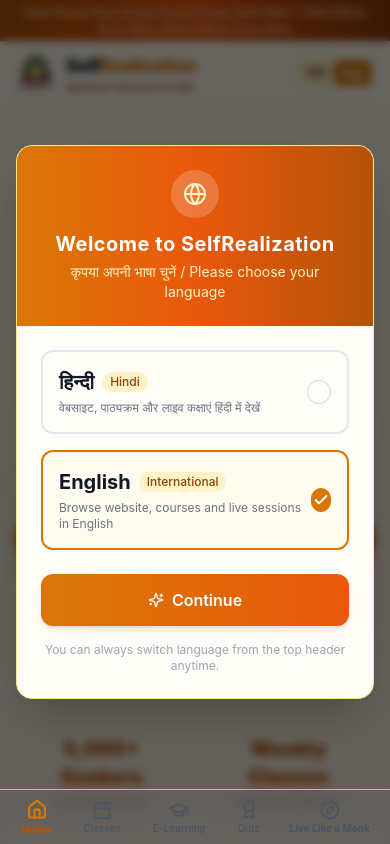
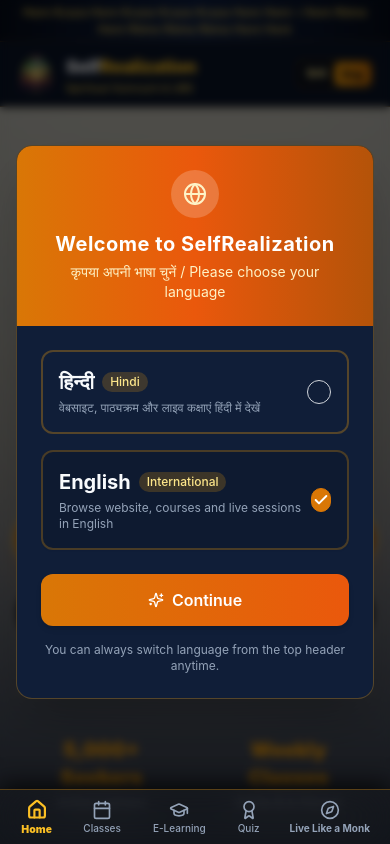
Before and after one commit to spiritual-quiz/self-realization, a Next.js app: page / in a window 390 px wide. Shown: the top 844 px of the page. Built offline with nearby package versions, Linux system fonts and the light colour scheme; no server answers.

Commit message:
feat: implement Option 2 Royal Navy and Warm Amber Gold theme across platform

```diff
--- a/src/app/globals.css
+++ b/src/app/globals.css
@@ -5,45 +5,85 @@
 @tailwind utilities;
 
 :root {
-  --foreground-rgb: 44, 24, 16;
-  --background-start-rgb: 246, 239, 227;
-  --background-end-rgb: 242, 232, 216;
+  --foreground-rgb: 248, 250, 252;
+  --background-start-rgb: 11, 21, 40;
+  --background-end-rgb: 7, 13, 26;
 }
 
 body {
-  color: rgb(var(--foreground-rgb));
-  background: #F6EFE3;
+  color: #F8FAFC;
+  background: #0B1528;
   font-family: -apple-system, BlinkMacSystemFont, "Segoe UI", Roboto, "Helvetica Neue", Arial, sans-serif;
   overflow-x: hidden;
   -webkit-font-smoothing: antialiased;
 }
 
-/* Eliminate cold stark white: render cards in warm, luxurious Vedic ivory parchment */
+/* =========================================================================
+   ROYAL NAVY & WARM AMBER GOLD PALETTE OVERRIDES
+   ========================================================================= */
+
+/* Deep Royal Navy Card Surfaces */
 .bg-white {
-  background-color: #FFFDF8 !important;
+  background-color: #101E38 !important;
+  color: #F8FAFC !important;
+  border-color: rgba(245, 158, 11, 0.3) !important;
 }
 
-.bg-stone-50, .bg-gray-50 {
-  background-color: #F8F2E6 !important;
+/* Secondary muted navy surfaces */
+.bg-stone-50, .bg-gray-50, .bg-amber-50, .bg-amber-50\/50, .bg-amber-50\/60, .bg-amber-50\/70 {
+  background-color: #0E1A30 !important;
+  border-color: rgba(245, 158, 11, 0.25) !important;
+}
+
+.bg-amber-100, .bg-amber-100\/60, .bg-amber-100\/70, .bg-amber-100\/80 {
+  background-color: rgba(245, 158, 11, 0.2) !important;
+  color: #FDE68A !important;
+  border-color: rgba(245, 158, 11, 0.4) !important;
+}
+
+/* Text adjustments for high-contrast readability against royal navy */
+.text-gray-900, .text-gray-800, .text-stone-900 {
+  color: #F8FAFC !important;
+}
+
+.text-gray-700, .text-gray-600, .text-stone-600, .text-stone-700 {
+  color: #CBD5E1 !important;
+}
+
+.text-gray-500, .text-gray-400 {
+  color: #94A3B8 !important;
+}
+
+.text-amber-950, .text-amber-900, .text-amber-800 {
+  color: #FDE68A !important;
+}
+
+.text-amber-700, .text-amber-600 {
+  color: #F59E0B !important;
+}
+
+/* Border adjustments */
+.border-gray-200, .border-gray-100, .border-amber-200, .border-amber-100, .border-amber-200\/80, .border-amber-200\/90 {
+  border-color: rgba(245, 158, 11, 0.3) !important;
 }
 
 .shadow-vedic {
-  box-shadow: 0 10px 30px -5px rgba(180, 83, 9, 0.09), 0 4px 12px -2px rgba(180, 83, 9, 0.05);
+  box-shadow: 0 10px 30px -5px rgba(0, 0, 0, 0.6), 0 4px 12px -2px rgba(245, 158, 11, 0.18);
 }
 
-/* Custom devotional scrollbar */
+/* Custom devotional scrollbar in Royal Navy & Warm Amber Gold */
 ::-webkit-scrollbar {
   width: 8px;
 }
 ::-webkit-scrollbar-track {
-  background: #fef3c7;
+  background: #0B1528;
 }
 ::-webkit-scrollbar-thumb {
-  background: #d97706;
+  background: #F59E0B;
   border-radius: 4px;
 }
 ::-webkit-scrollbar-thumb:hover {
-  background: #b45309;
+  background: #D97706;
 }
 
 @keyframes fadeIn {
--- a/src/app/layout.tsx
+++ b/src/app/layout.tsx
@@ -29,7 +29,7 @@ export default function RootLayout({
         <link rel="preconnect" href="https://fonts.gstatic.com" crossOrigin="anonymous" />
         <link href="https://fonts.googleapis.com/css2?family=Alex+Brush&family=Great+Vibes&display=swap" rel="stylesheet" />
       </head>
-      <body className="min-h-screen flex flex-col bg-[#F6EFE3] text-[#2C1810] selection:bg-amber-300 selection:text-amber-950">
+      <body className="min-h-screen flex flex-col bg-[#0B1528] text-[#F8FAFC] selection:bg-amber-500 selection:text-slate-950">
         <LanguageProvider>
           <LanguageModal />
           <Header />
--- a/src/components/common/Footer.tsx
+++ b/src/components/common/Footer.tsx
@@ -11,7 +11,7 @@ export default function Footer() {
   const { t, language } = useLanguage();
 
   return (
-    <footer className="bg-gradient-to-b from-amber-950 via-stone-950 to-black text-amber-100/90 pt-16 pb-12 border-t-4 border-amber-600">
+    <footer className="bg-gradient-to-b from-[#0B1528] via-[#070D1A] to-[#040810] text-slate-300 pt-16 pb-12 border-t-4 border-amber-500">
       <div className="max-w-7xl mx-auto px-4 sm:px-6 lg:px-8">
 
         {/* Top Sacred Decorative Divider */}
@@ -20,7 +20,7 @@ export default function Footer() {
           <LotusAccent className="opacity-70 my-2" />
         </div>
 
-        <div className="grid grid-cols-1 md:grid-cols-2 lg:grid-cols-4 gap-10 pb-12 border-b border-amber-900/60">
+        <div className="grid grid-cols-1 md:grid-cols-2 lg:grid-cols-4 gap-10 pb-12 border-b border-amber-500/20">
 
           {/* Brand Info */}
           <div className="space-y-4">
--- a/src/components/common/Header.tsx
+++ b/src/components/common/Header.tsx
@@ -67,9 +67,9 @@ export default function Header() {
       {/* =========================================================================
           1. TOP STICKY HEADER (Desktop & Mobile Brand / Ribbon)
           ========================================================================= */}
-      <header className="sticky top-0 z-40 w-full bg-[#FFF9EE]/95 backdrop-blur-md border-b border-amber-300/70 shadow-xs transition-all">
+      <header className="sticky top-0 z-40 w-full bg-[#0B1528]/95 backdrop-blur-md border-b border-amber-500/30 shadow-md transition-all">
         {/* Sacred Mahamantra Ribbon */}
-        <div className="bg-gradient-to-r from-amber-700 via-orange-600 to-amber-800 text-amber-50 text-[11px] sm:text-xs py-1 px-4 text-center tracking-wider font-medium flex items-center justify-center gap-2">
+        <div className="bg-gradient-to-r from-[#070D1A] via-[#102042] to-[#070D1A] text-amber-300 text-[11px] sm:text-xs py-1 px-4 text-center tracking-wider font-semibold flex items-center justify-center gap-2 border-b border-amber-500/20">
           <span>Hare Kṛṣṇa Hare Kṛṣṇa Kṛṣṇa Kṛṣṇa Hare Hare • Hare Rāma Hare Rāma Rāma Rāma Hare Hare</span>
         </div>
 
@@ -88,10 +88,10 @@ export default function Header() {
                 />
               </div>
               <div className="flex flex-col">
-                <span className="text-lg sm:text-xl font-black tracking-tight text-gray-900 group-hover:text-amber-700 transition-colors">
-                  Self<span className="text-amber-600">Realization</span>
+                <span className="text-lg sm:text-xl font-black tracking-tight text-white group-hover:text-amber-400 transition-colors">
+                  Self<span className="text-amber-400">Realization</span>
                 </span>
-                <span className="text-[10px] sm:text-[11px] text-amber-800/80 font-bold tracking-wide">
+                <span className="text-[10px] sm:text-[11px] text-amber-300/80 font-bold tracking-wide">
                   {language === "hi" ? "आत्म-साक्षात्कार मंच" : "Spiritual Outreach & LMS"}
                 </span>
               </div>
@@ -111,11 +111,11 @@ export default function Header() {
                     href={link.href}
                     className={`px-3.5 py-2 rounded-xl text-sm font-bold transition-all flex items-center gap-1.5 ${
                       isActive
-                        ? "bg-amber-100/80 text-amber-900 shadow-xs ring-1 ring-amber-300"
-                        : "text-gray-800 hover:text-amber-700 hover:bg-amber-100/50"
+                        ? "bg-amber-500/20 text-amber-300 shadow-xs ring-1 ring-amber-400/50"
+                        : "text-slate-300 hover:text-amber-300 hover:bg-white/5"
                     }`}
                   >
-                    <Icon className={`w-4 h-4 ${isActive ? "text-amber-700" : link.color || "text-gray-600"}`} />
+                    <Icon className={`w-4 h-4 ${isActive ? "text-amber-400" : "text-amber-500/80"}`} />
                     <span>{link.label}</span>
                   </Link>
                 );
@@ -125,14 +125,14 @@ export default function Header() {
             {/* Desktop Right Controls: Language Switcher & Primary Call to Action */}
             <div className="hidden sm:flex items-center gap-3">
               {/* Bilingual Switcher */}
-              <div className="flex items-center bg-amber-100/70 border border-amber-300 rounded-full p-1 shadow-inner">
+              <div className="flex items-center bg-[#070D1A] border border-amber-500/40 rounded-full p-1 shadow-inner">
                 <button
                   type="button"
                   onClick={() => setLanguage("hi")}
                   className={`px-3 py-1 text-xs font-bold rounded-full transition-all cursor-pointer ${
                     language === "hi"
-                      ? "bg-amber-600 text-white shadow-xs"
-                      : "text-amber-900 hover:text-amber-700"
+                      ? "bg-gradient-to-r from-amber-500 to-amber-600 text-slate-950 font-black shadow-xs"
+                      : "text-amber-200/80 hover:text-white"
                   }`}
                 >
                   हिन्दी
@@ -142,8 +142,8 @@ export default function Header() {
                   onClick={() => setLanguage("en")}
                   className={`px-3 py-1 text-xs font-bold rounded-full transition-all cursor-pointer ${
                     language === "en"
-                      ? "bg-amber-600 text-white shadow-xs"
-                      : "text-amber-900 hover:text-amber-700"
+                      ? "bg-gradient-to-r from-amber-500 to-amber-600 text-slate-950 font-black shadow-xs"
+                      : "text-amber-200/80 hover:text-white"
                   }`}
                 >
                   English
@@ -153,21 +153,21 @@ export default function Header() {
               {/* Join Free Class CTA */}
               <Link
                 href="/live-classes"
-                className="inline-flex items-center gap-2 px-5 py-2.5 rounded-full text-xs sm:text-sm font-black text-white bg-gradient-to-r from-amber-600 to-orange-600 hover:from-amber-700 hover:to-orange-700 shadow-md shadow-orange-500/20 hover:shadow-lg transition-all transform hover:-translate-y-0.5 active:translate-y-0"
+                className="inline-flex items-center gap-2 px-5 py-2.5 rounded-full text-xs sm:text-sm font-black text-slate-950 bg-gradient-to-r from-amber-400 via-amber-500 to-amber-600 hover:from-amber-300 hover:to-amber-500 shadow-md shadow-amber-500/25 hover:shadow-lg transition-all transform hover:-translate-y-0.5 active:translate-y-0"
               >
-                <Sparkles className="w-4 h-4 text-amber-200" />
+                <Sparkles className="w-4 h-4 text-slate-950" />
                 <span>{t.nav.joinFreeClass}</span>
               </Link>
             </div>
 
             {/* Mobile Header Right: Language Switcher */}
             <div className="flex items-center gap-1.5 lg:hidden">
-              <div className="flex items-center bg-amber-100/80 border border-amber-300 rounded-lg p-0.5 shadow-xs">
+              <div className="flex items-center bg-[#070D1A] border border-amber-500/40 rounded-lg p-0.5 shadow-xs">
                 <button
                   type="button"
                   onClick={() => setLanguage("hi")}
                   className={`px-2 py-1 text-[11px] font-black rounded-md transition-all cursor-pointer ${
-                    language === "hi" ? "bg-amber-600 text-white shadow-xs" : "text-amber-900"
+                    language === "hi" ? "bg-gradient-to-r from-amber-500 to-amber-600 text-slate-950" : "text-amber-200"
                   }`}
                 >
                   हिन्दी
@@ -176,7 +176,7 @@ export default function Header() {
                   type="button"
                   onClick={() => setLanguage("en")}
                   className={`px-2 py-1 text-[11px] font-black rounded-md transition-all cursor-pointer ${
-                    language === "en" ? "bg-amber-600 text-white shadow-xs" : "text-amber-900"
+                    language === "en" ? "bg-gradient-to-r from-amber-500 to-amber-600 text-slate-950" : "text-amber-200"
                   }`}
                 >
                   Eng
@@ -193,18 +193,18 @@ export default function Header() {
           ========================================================================= */}
       <nav
         aria-label="Mobile Bottom Horizontal Menu"
-        className="lg:hidden fixed bottom-0 left-0 right-0 z-50 bg-[#FFF9EE]/98 backdrop-blur-xl border-t border-amber-300/80 shadow-[0_-4px_25px_rgba(180,83,9,0.12)] py-1.5 px-1.5 flex items-center justify-around"
+        className="lg:hidden fixed bottom-0 left-0 right-0 z-50 bg-[#070D1A]/98 backdrop-blur-xl border-t border-amber-500/30 shadow-[0_-4px_25px_rgba(0,0,0,0.8)] py-1.5 px-1.5 flex items-center justify-around"
       >
         {/* 1. 🏠 Home */}
         <Link
           href="/"
           className={`flex flex-col items-center justify-center py-1 px-1.5 rounded-xl transition-all grow text-center ${
             pathname === "/"
-              ? "text-amber-700 font-black scale-105"
-              : "text-gray-600 hover:text-gray-900 font-medium"
+              ? "text-amber-400 font-black scale-105"
+              : "text-slate-400 hover:text-slate-200 font-medium"
           }`}
         >
-          <Home className={`w-5 h-5 ${pathname === "/" ? "text-amber-600 stroke-[2.5]" : "text-gray-600"}`} />
+          <Home className={`w-5 h-5 ${pathname === "/" ? "text-amber-400 stroke-[2.5]" : "text-slate-400"}`} />
           <span className="text-[10px] mt-0.5 leading-tight truncate">
             {language === "hi" ? "होम" : "Home"}
           </span>
@@ -215,11 +215,11 @@ export default function Header() {
           href="/live-classes"
           className={`flex flex-col items-center justify-center py-1 px-1.5 rounded-xl transition-all grow text-center ${
             pathname.startsWith("/live-classes")
-              ? "text-amber-700 font-black scale-105"
-              : "text-gray-600 hover:text-gray-900 font-medium"
+              ? "text-amber-400 font-black scale-105"
+              : "text-slate-400 hover:text-slate-200 font-medium"
           }`}
         >
-          <Calendar className={`w-5 h-5 ${pathname.startsWith("/live-classes") ? "text-amber-600 stroke-[2.5]" : "text-gray-600"}`} />
+          <Calendar className={`w-5 h-5 ${pathname.startsWith("/live-classes") ? "text-amber-400 stroke-[2.5]" : "text-slate-400"}`} />
           <span className="text-[10px] mt-0.5 leading-tight truncate">
             {language === "hi" ? "कक्षाएं" : "Classes"}
           </span>
@@ -230,11 +230,11 @@ export default function Header() {
           href="/courses"
           className={`flex flex-col items-center justify-center py-1 px-1.5 rounded-xl transition-all grow text-center ${
             pathname.startsWith("/courses")
-              ? "text-orange-700 font-black scale-105"
-              : "text-gray-600 hover:text-gray-900 font-medium"
+              ? "text-amber-400 font-black scale-105"
+              : "text-slate-400 hover:text-slate-200 font-medium"
           }`}
         >
-          <GraduationCap className={`w-5 h-5 ${pathname.startsWith("/courses") ? "text-orange-600 stroke-[2.5]" : "text-gray-600"}`} />
+          <GraduationCap className={`w-5 h-5 ${pathname.startsWith("/courses") ? "text-amber-400 stroke-[2.5]" : "text-slate-400"}`} />
           <span className="text-[10px] mt-0.5 leading-tight truncate">
             {language === "hi" ? "ई-लर्निंग" : "E-Learning"}
           </span>
@@ -245,11 +245,11 @@ export default function Header() {
           href="/quiz"
           className={`flex flex-col items-center justify-center py-1 px-1.5 rounded-xl transition-all grow text-center ${
             pathname.startsWith("/quiz")
-              ? "text-amber-700 font-black scale-105"
-              : "text-gray-600 hover:text-gray-900 font-medium"
+              ? "text-amber-400 font-black scale-105"
+              : "text-slate-400 hover:text-slate-200 font-medium"
           }`}
         >
-          <Award className={`w-5 h-5 ${pathname.startsWith("/quiz") ? "text-amber-600 stroke-[2.5]" : "text-gray-600"}`} />
+          <Award className={`w-5 h-5 ${pathname.startsWith("/quiz") ? "text-amber-400 stroke-[2.5]" : "text-slate-400"}`} />
           <span className="text-[10px] mt-0.5 leading-tight truncate">
             {language === "hi" ? "क्विज़" : "Quiz"}
           </span>
@@ -260,11 +260,11 @@ export default function Header() {
           href="/live-like-a-monk"
           className={`flex flex-col items-center justify-center py-1 px-1 rounded-xl transition-all grow text-center ${
             pathname.startsWith("/live-like-a-monk")
-              ? "text-amber-800 font-black scale-105"
-              : "text-gray-600 hover:text-gray-900 font-medium"
+              ? "text-amber-400 font-black scale-105"
+              : "text-slate-400 hover:text-slate-200 font-medium"
           }`}
         >
-          <Compass className={`w-5 h-5 ${pathname.startsWith("/live-like-a-monk") ? "text-amber-700 stroke-[2.5]" : "text-gray-600"}`} />
+          <Compass className={`w-5 h-5 ${pathname.startsWith("/live-like-a-monk") ? "text-amber-400 stroke-[2.5]" : "text-slate-400"}`} />
           <span className="text-[10px] mt-0.5 leading-tight truncate font-bold">
             Live Like a Monk
           </span>
```
